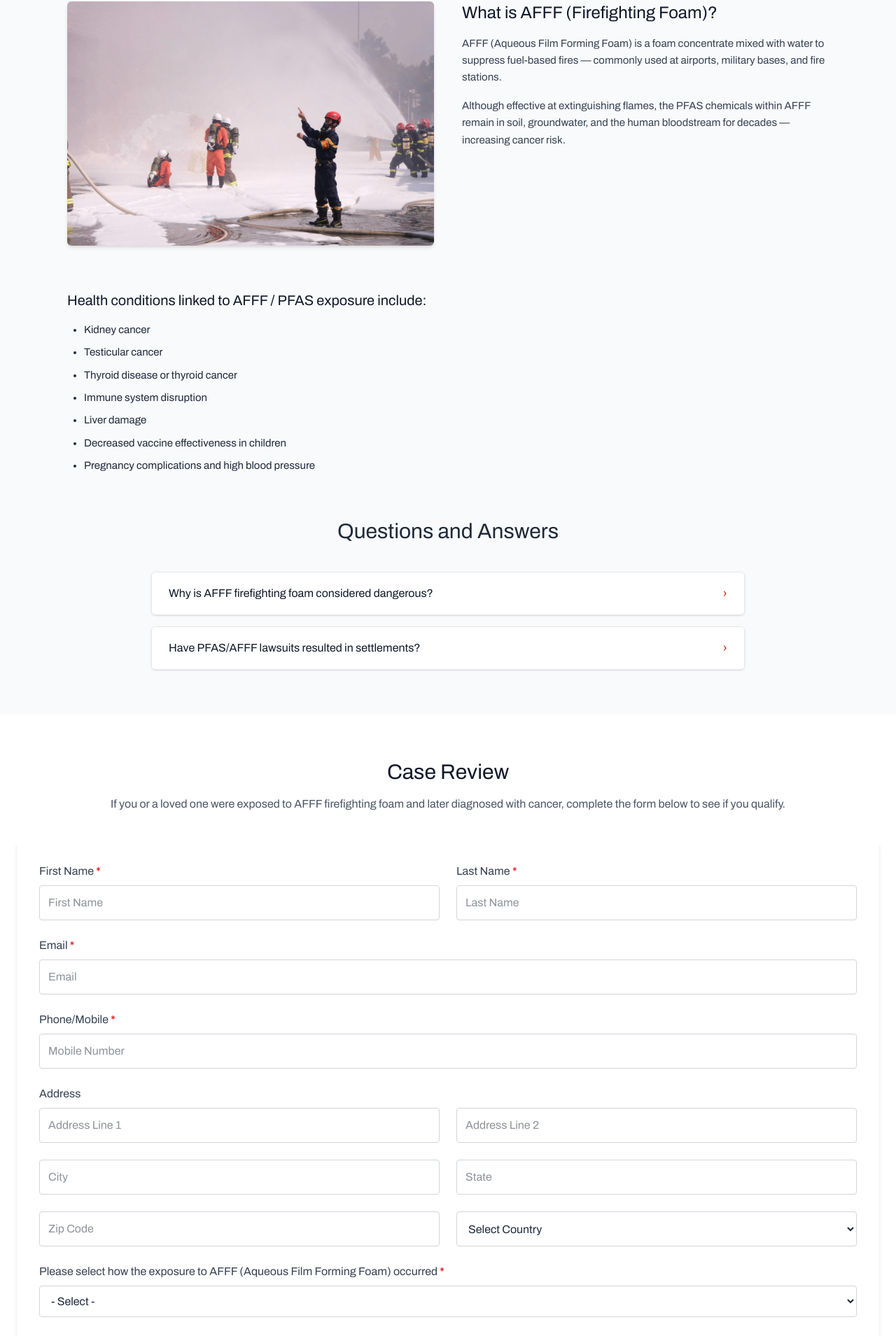
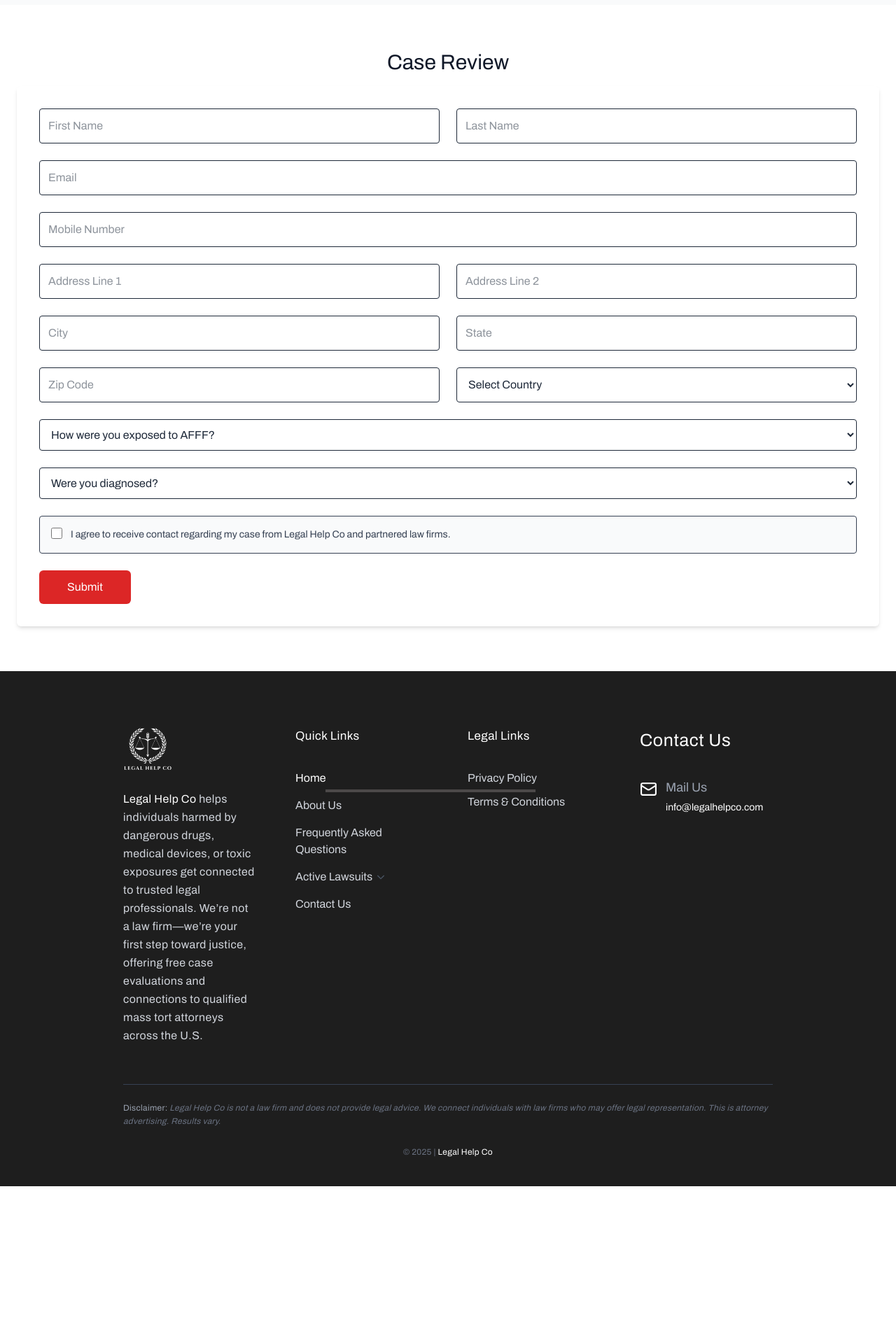
Before and after one commit to abhisj2207-m/legalHelp, a Next.js app: page /casestudy/aFFFFirefightingCaseReview in a window 1280 px wide. Shown: the part 744-2653 px from the top of the page at 70% size. After the commit the page ends 2439 px from the top, so only its background shows below. Built offline with nearby package versions, Linux system fonts and the light colour scheme.

Commit message:
added env to vercel removed from file

```diff
--- a/src/Component/ContactUs.tsx
+++ b/src/Component/ContactUs.tsx
@@ -61,7 +61,7 @@ export default function ContactPage() {
         <div>
           <p className="font-semibold text-gray-900">Email</p>
           <p className="text-gray-700 text-sm sm:text-base">
-            info@findthefirm.com
+            info@legalhelpco.com
           </p>
         </div>
       </div>
--- a/src/app/casestudy/aFFFFirefightingCaseReview/page.tsx
+++ b/src/app/casestudy/aFFFFirefightingCaseReview/page.tsx
@@ -6,53 +6,36 @@ import { motion, AnimatePresence } from "framer-motion";
 
 export default function CaseStudy1() {
   const [openIndex, setOpenIndex] = useState<number | null>(null);
+  const [phone, setPhone] = useState("");
 
   const faqs = [
     {
       question: "Why is AFFF firefighting foam considered dangerous?",
       answer: `
         <p>
-          Aqueous Film Forming Foam (AFFF) contains PFAS — also called “forever chemicals.”
-          These chemicals do not break down in the body or the environment and can build up over time.
+          AFFF contains PFAS — toxic “forever chemicals.” They remain in the human body and environment for decades.
         </p>
         <p>
-          The International Agency for Research on Cancer (IARC) identifies PFOA, a PFAS chemical found
-          in AFFF, as “possibly carcinogenic to humans.” Studies have linked PFAS exposure to kidney cancer,
-          testicular cancer, thyroid disorders, and immune system disruption.
+          PFAS exposure has been linked to cancer (kidney, testicular, thyroid), immune suppression, and liver damage.
         </p>
       `,
     },
     {
       question: "Have PFAS/AFFF lawsuits resulted in settlements?",
       answer: `
-        <p>
-          Yes. Chemical manufacturers including DuPont and Chemours have already faced thousands of legal
-          claims involving PFAS contamination and exposure.
-        </p>
-        <p>
-          In 2017, DuPont and Chemours agreed to a <strong>$670.7 million settlement</strong> to resolve
-          claims involving PFOA contamination from one of their plants.
-        </p>
-        <p>
-          In 2020, an Ohio jury awarded <strong>$50 million</strong> to a firefighter who developed
-          testicular cancer after exposure to PFAS-contaminated drinking water.
-        </p>
-        <p>
-          New lawsuits continue to be filed by firefighters, airport personnel, and military members exposed
-          to AFFF during training and fire suppression activities.
-        </p>
+        <p>Yes. DuPont & Chemours have already faced thousands of PFAS-related claims.</p>
+        <p>2017: <strong>$670.7M settlement</strong> after PFOA contamination lawsuits.</p>
+        <p>2020: Firefighter awarded <strong>$50M</strong> after PFAS-related cancer diagnosis.</p>
       `,
     },
   ];
 
   return (
     <section className="bg-gray-50 text-gray-800">
-      {/* ===== Header Section ===== */}
+      {/* ===== Header ===== */}
       <div
         className="relative bg-cover bg-center h-[400px] flex items-center justify-center sm:justify-start px-4 sm:px-10"
-        style={{
-          backgroundImage: "url('/foam.jpg')",
-        }}
+        style={{ backgroundImage: "url('/foam.jpg')" }}
       >
         <div className="absolute inset-0 bg-black/60"></div>
         <div className="relative z-10 text-center sm:text-left max-w-3xl mx-auto">
@@ -64,119 +47,15 @@ export default function CaseStudy1() {
 
       {/* ===== Content Section ===== */}
       <section className="max-w-6xl mx-auto px-4 sm:px-6 md:px-8 py-12 md:py-16 text-gray-900">
-        {/* Top Statement */}
         <div className="text-center md:text-left mb-12">
-          <p className="font-semibold text-[16px] md:text-[17px] leading-relaxed text-gray-900">
-            Firefighters across the U.S. are filing lawsuits claiming that toxic chemicals in AFFF
-            firefighting foam contributed to cancer diagnoses.
-          </p>
-          <p className="text-[15px] text-gray-700 mt-3 max-w-4xl mx-auto md:mx-0">
-            AFFF contains PFAS chemicals — linked to kidney cancer, testicular cancer, thyroid disease,
-            and immune suppression. Firefighters, airport crews, and military personnel faced exposure
-            for years without being warned.
+          <p className="font-semibold text-[16px] md:text-[17px]">
+            Firefighters across the U.S. are filing lawsuits claiming that toxic chemicals in AFFF foam caused cancer.
           </p>
           <div className="mt-6 flex justify-center md:justify-start">
-            <button className="bg-[#d62814] hover:bg-[#b91c0c] text-white font-semibold text-[14px] px-6 py-3 rounded shadow transition-all">
+            <button className="bg-[#d62814] hover:bg-[#b91c0c] text-white font-semibold text-[14px] px-6 py-3 rounded shadow">
               DO I QUALIFY
             </button>
           </div>
-        </div>
-
-        {/* Image + Content */}
-        <div className="grid md:grid-cols-2 gap-10 items-start mt-10">
-          {/* LEFT IMAGE */}
-          <div>
-            <Image
-              src="/foam.jpg"
-              alt="Firefighting Foam"
-              width={800}
-              height={600}
-              className="rounded-md shadow-md w-full object-cover"
-            />
-          </div>
-
-          {/* RIGHT CONTENT */}
-          <div>
-            <h2 className="text-xl md:text-2xl font-semibold mb-4 text-gray-900">
-              What is AFFF (Firefighting Foam)?
-            </h2>
-            <p className="text-gray-700 mb-4 leading-relaxed text-[15px]">
-              AFFF (Aqueous Film Forming Foam) is a foam concentrate mixed with water to suppress
-              fuel-based fires — commonly used at airports, military bases, and fire stations.
-            </p>
-            <p className="text-gray-700 leading-relaxed text-[15px]">
-              Although effective at extinguishing flames, the PFAS chemicals within AFFF remain in
-              soil, groundwater, and the human bloodstream for decades — increasing cancer risk.
-            </p>
-          </div>
-        </div>
-
-        {/* Health Issues */}
-        <div className="mt-16">
-          <h3 className="text-lg md:text-xl font-semibold mb-4 text-gray-900">
-            Health conditions linked to AFFF / PFAS exposure include:
-          </h3>
-
-          <ul className="list-disc pl-6 space-y-2 text-gray-800 text-[15px] leading-relaxed">
-            <li>Kidney cancer</li>
-            <li>Testicular cancer</li>
-            <li>Thyroid disease or thyroid cancer</li>
-            <li>Immune system disruption</li>
-            <li>Liver damage</li>
-            <li>Decreased vaccine effectiveness in children</li>
-            <li>Pregnancy complications and high blood pressure</li>
-          </ul>
-        </div>
-      </section>
-
-      {/* ===== FAQ Section ===== */}
-      <section className="max-w-4xl mx-auto px-4 sm:px-6 pb-16">
-        <h2 className="text-2xl md:text-3xl font-bold text-center mb-10">
-          Questions and Answers
-        </h2>
-
-        <div className="space-y-4">
-          {faqs.map((faq, index) => (
-            <div
-              key={index}
-              className={`border border-gray-200 rounded-md overflow-hidden shadow-sm transition-all duration-300 ${
-                openIndex === index ? "shadow-md" : ""
-              }`}
-            >
-              <button
-                onClick={() => setOpenIndex(openIndex === index ? null : index)}
-                className={`w-full text-left px-5 sm:px-6 py-4 flex justify-between items-center font-semibold transition-all ${
-                  openIndex === index
-                    ? "bg-[#d62814] text-white"
-                    : "bg-white text-gray-900 hover:bg-gray-50"
-                }`}
-              >
-                {faq.question}
-                <motion.span
-                  animate={{ rotate: openIndex === index ? 90 : 0 }}
-                  transition={{ duration: 0.3 }}
-                  className={`text-lg font-bold ${
-                    openIndex === index ? "text-white" : "text-[#d62814]"
-                  }`}
-                >
-                  ›
-                </motion.span>
-              </button>
-
-              <AnimatePresence>
-                {openIndex === index && (
-                  <motion.div
-                    initial={{ height: 0, opacity: 0 }}
-                    animate={{ height: "auto", opacity: 1 }}
-                    exit={{ height: 0, opacity: 0 }}
-                    transition={{ duration: 0.4, ease: "easeInOut" }}
-                    className="bg-gray-50 px-5 sm:px-6 py-4 text-gray-700 text-[15px] space-y-3 leading-relaxed"
-                    dangerouslySetInnerHTML={{ __html: faq.answer }}
-                  />
-                )}
-              </AnimatePresence>
-            </div>
-          ))}
         </div>
       </section>
 
@@ -186,105 +65,91 @@ export default function CaseStudy1() {
           <h2 className="text-2xl sm:text-3xl font-bold text-center text-gray-900 mb-4">
             Case Review
           </h2>
-          <p className="text-center text-gray-600 mb-10 text-sm sm:text-base">
-            If you or a loved one were exposed to AFFF firefighting foam and later diagnosed with cancer,
-            complete the form below to see if you qualify.
-          </p>
-          <form className="bg-white p-6 sm:p-8 space-y-6 shadow-md rounded-md">
+
+          <form
+            onSubmit={async (e) => {
+              e.preventDefault();
+
+              const payload = {
+                formType: "afff-case",
+                firstName: (e.target as any).firstName.value,
+                lastName: (e.target as any).lastName.value,
+                email: (e.target as any).email.value,
+                phone: (e.target as any).phone.value,
+                address1: (e.target as any).address1?.value || "",
+                address2: (e.target as any).address2?.value || "",
+                city: (e.target as any).city?.value || "",
+                state: (e.target as any).state?.value || "",
+                zip: (e.target as any).zip?.value || "",
+                country: (e.target as any).country?.value || "",
+                exposureType: (e.target as any).exposureType?.value || "",
+                diagnosis: (e.target as any).diagnosis?.value || "",
+              };
+
+              await fetch("/api/save-lead", {
+                method: "POST",
+                headers: { "Content-Type": "application/json" },
+                body: JSON.stringify(payload),
+              });
+
+              alert("✅ Submitted Successfully");
+              (e.target as any).reset();
+            }}
+            className="bg-white p-6 sm:p-8 space-y-6 shadow-md rounded-md"
+          >
             {/* Name Fields */}
             <div className="grid md:grid-cols-2 gap-6">
-              <div>
-                <label className="block font-medium text-gray-700 mb-2">
-                  First Name <span className="text-red-600">*</span>
-                </label>
               <input
+                name="firstName"
                 type="text"
                 placeholder="First Name"
-                  className="w-full border border-gray-300 p-3 rounded focus:ring-2 focus:ring-red-600 outline-none"
                 required
+                className="border p-3 rounded focus:ring-2 focus:ring-red-600 outline-none"
               />
-              </div>
-              <div>
-                <label className="block font-medium text-gray-700 mb-2">
-                  Last Name <span className="text-red-600">*</span>
-                </label>
               <input
+                name="lastName"
                 type="text"
                 placeholder="Last Name"
-                  className="w-full border border-gray-300 p-3 rounded focus:ring-2 focus:ring-red-600 outline-none"
                 required
-                />
-              </div>
-            </div>
-
-            {/* Email */}
-            <div>
-              <label className="block font-medium text-gray-700 mb-2">
-                Email <span className="text-red-600">*</span>
-              </label>
-              <input
-                type="email"
-                placeholder="Email"
-                className="w-full border border-gray-300 p-3 rounded focus:ring-2 focus:ring-red-600 outline-none"
-                required
+                className="border p-3 rounded focus:ring-2 focus:ring-red-600 outline-none"
               />
             </div>
 
-            {/* Phone */}
-            <div>
-              <label className="block font-medium text-gray-700 mb-2">
-                Phone/Mobile <span className="text-red-600">*</span>
-              </label>
             <input
-                id="phone"
+              name="email"
+              type="email"
+              placeholder="Email"
+              required
+              className="w-full border p-3 rounded focus:ring-2 focus:ring-red-600 outline-none"
+            />
+
+            <input
+              name="phone"
               type="tel"
               placeholder="Mobile Number"
-                className="w-full border border-gray-300 p-3 rounded focus:ring-2 focus:ring-red-600 outline-none"
               required
+              className="w-full border p-3 rounded focus:ring-2 focus:ring-red-600 outline-none"
             />
-            </div>
 
-            {/* Address Section */}
+            {/* Address */}
             <div>
-              <label className="block font-medium text-gray-700 mb-2">
-                Address
-              </label>
               <div className="grid md:grid-cols-2 gap-6">
-                <input
-                  type="text"
-                  placeholder="Address Line 1"
-                  className="border border-gray-300 p-3 rounded focus:ring-2 focus:ring-red-600 outline-none"
-                />
-                <input
-                  type="text"
-                  placeholder="Address Line 2"
-                  className="border border-gray-300 p-3 rounded focus:ring-2 focus:ring-red-600 outline-none"
-                />
+                <input name="address1" type="text" placeholder="Address Line 1" className="border p-3 rounded" />
+                <input name="address2" type="text" placeholder="Address Line 2" className="border p-3 rounded" />
               </div>
 
               <div className="grid md:grid-cols-2 gap-6 mt-6">
-                <input
-                  type="text"
-                  placeholder="City"
-                  className="border border-gray-300 p-3 rounded focus:ring-2 focus:ring-red-600 outline-none"
-                />
-                <input
-                  type="text"
-                  placeholder="State"
-                  className="border border-gray-300 p-3 rounded focus:ring-2 focus:ring-red-600 outline-none"
-                />
+                <input name="city" type="text" placeholder="City" className="border p-3 rounded" />
+                <input name="state" type="text" placeholder="State" className="border p-3 rounded" />
               </div>
 
               <div className="grid md:grid-cols-2 gap-6 mt-6">
-                <input
-                  type="text"
-                  placeholder="Zip Code"
+                <input name="zip" type="text" placeholder="Zip Code" required className="border p-3 rounded" />
+
+                <select
+                  name="country"
                   required
-                  className="border border-gray-300 p-3 rounded focus:ring-2 focus:ring-red-600 outline-none"
-                />
-                <select
-                  required
-                  className="border border-gray-300 p-3 rounded focus:ring-2 focus:ring-red-600 outline-none"
+                  className="border p-3 rounded focus:ring-2 focus:ring-red-600 outline-none"
                 >
                   <option value="">Select Country</option>
                   <option value="US">United States (US)</option>
@@ -294,83 +159,48 @@ export default function CaseStudy1() {
               </div>
             </div>
 
-            {/* Dropdowns */}
-            <div>
-              <label className="block font-medium text-gray-700 mb-2">
-              Please select how the exposure to AFFF (Aqueous Film Forming Foam) occurred <span className="text-red-600">*</span>
-              </label>
+            {/* Exposure dropdown */}
             <select
+              name="exposureType"
               required
-                className="w-full border border-gray-300 p-3 rounded focus:ring-2 focus:ring-red-600 outline-none"
+              className="w-full border p-3 rounded focus:ring-2 focus:ring-red-600 outline-none"
             >
-                 <option value="">- Select -</option>
-                <option>Worked for an incinerator facility disposing of firefighting foam (AFFF)</option>
-                <option>Transported firefighting foam (AFFF)</option>
-                <option>Worked in a firefighting foam (AFFF) manufacturer</option>
-                <option>Worked as a firefighter in the U.S. Military</option>
-                <option>Worked as a firefighter at an airport(AFFF)</option>
-                <option>Worked as a firefighter, not in the U.S. Military or an airport</option>
-                <option>Worked on a flight deck</option>
-                <option>Other Exposure</option>
-                <option>No Exposure</option>
+              <option value="">How were you exposed to AFFF?</option>
+              <option>Firefighter (Military)</option>
+              <option>Firefighter (Airport)</option>
+              <option>Firefighter (Municipal)</option>
+              <option>Handled foam manufacturing/disposal</option>
+              <option>Other</option>
             </select>
-            </div>
 
-            <div>
-              <label className="block font-medium text-gray-700 mb-2">
-              Please select any diagnosis from the AFFF (Aqueous Film Forming Foam) exposure.
-                <span className="text-red-600">*</span>
-              </label>
+            {/* Diagnosis dropdown */}
             <select
+              name="diagnosis"
               required
-                className="w-full border border-gray-300 p-3 rounded focus:ring-2 focus:ring-red-600 outline-none"
+              className="w-full border p-3 rounded focus:ring-2 focus:ring-red-600 outline-none"
             >
-                <option value="">- Select -</option>
+              <option value="">Were you diagnosed?</option>
               <option>Kidney cancer</option>
               <option>Testicular cancer</option>
               <option>Thyroid cancer</option>
-                <option>Thyroid disease</option>
-                <option>Liver cancer</option>
-                <option>Hyperthyroidism</option>
-                <option>Hypothyroidism</option>
-                <option>Thyroiditis</option>
-                <option>Hashimoto’s Disease</option>
-                <option value="">Grave’s Disease</option>
-                <option value="">Goiter</option>
-                <option value="">Thyroid Nodules</option>
-
+              <option>Other thyroid disease</option>
             </select>
-            </div>
 
             {/* Consent */}
-            <div className="bg-gray-50 border border-gray-200 p-4 rounded">
-              <label className="flex flex-col sm:flex-row items-start gap-3 text-sm text-gray-700">
-                <input
-                  type="checkbox"
-                  required
-                  className="mt-1 h-4 w-4 border-gray-300 text-red-600 focus:ring-red-500"
-                />
+            <label className="flex gap-3 text-sm text-gray-700 bg-gray-50 border p-4 rounded">
+              <input type="checkbox" required className="h-4 w-4 border-gray-300 text-red-600" />
               <span>
-                  By checking the box, you agree to be contacted about your potential case or promotional legal
-                  offers sent by or on behalf of{" "}
-                  <strong>Perfect Legal Match, FusionByte Media, Legal Help Co</strong> and/or participating law
-                  firms. You may receive live calls, automated calls, emails or text messages even if you are
-                  on a national or state “Do Not Call” list.
+                I agree to receive contact regarding my case from Legal Help Co and partnered law firms.
               </span>
             </label>
-            </div>
 
-            {/* Submit Button */}
-            <div className="text-center pt-4">
             <button
               type="submit"
-                className="bg-[#dc2626] text-white px-10 py-3 font-semibold rounded-md hover:bg-red-700 transition-all duration-300 w-full sm:w-auto"
+              className="bg-[#dc2626] text-white px-10 py-3 font-semibold rounded-md hover:bg-red-700 transition-all"
             >
               Submit
             </button>
-            </div>
           </form>
-          {/* FORM — unchanged */}
         </div>
       </section>
     </section>
--- a/src/lib/mongodb.ts
+++ b/src/lib/mongodb.ts
@@ -1,7 +1,7 @@
 // lib/mongodb.ts
 import mongoose from "mongoose";
 
-const MONGODB_URI="mongodb+srv://abhisj2207_db_user:iHyO0MPLWFdXmbqW@clustervrbs1.1rvheys.mongodb.net/?retryWrites=true&w=majority"
+const MONGODB_URI = process.env.MONGODB_URI;
 
 
 if (!MONGODB_URI) {
```
Also changed, not shown: 1 other file (tests, documents, lock files or other folders). Lines whose indentation alone changed are shown as unchanged.
